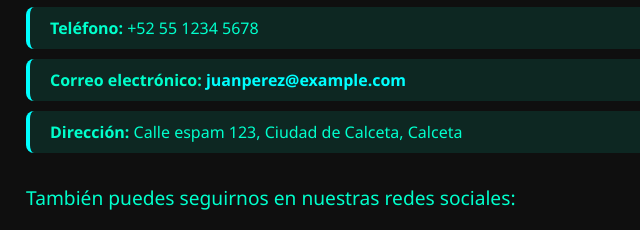
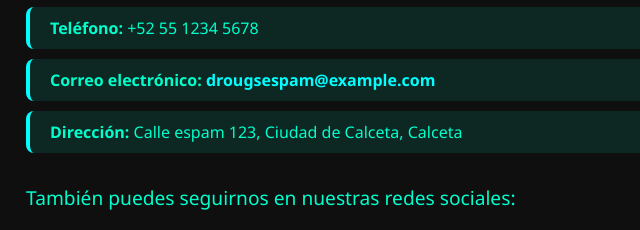
Before and after one commit to Mishxael/mayo, a plain HTML site: page contacto.html in a window 1280 px wide. Shown: the part 296-526 px from the top of the page, 214-854 px from the left. Drawn offline with Linux system fonts and the light colour scheme.

Commit message:
contacto3

```diff
--- a/contacto.html
+++ b/contacto.html
@@ -12,7 +12,7 @@
     <ul>
         <li><strong>Nombre: Drogasespam</strong> </li>
         <li><strong>Teléfono:</strong> +52 55 1234 5678</li>
-        <li><strong>Correo electrónico:</strong> <a href="drougsespam@example.com">juanperez@example.com</a></li>
+        <li><strong>Correo electrónico:</strong> <a href="drougsespam@example.com">drougsespam@example.com</a></li>
         <li><strong>Dirección:</strong> Calle espam 123, Ciudad de Calceta, Calceta</li>
     </ul>
 
```
